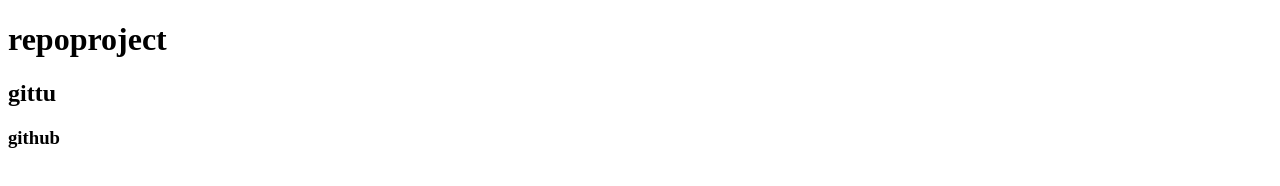
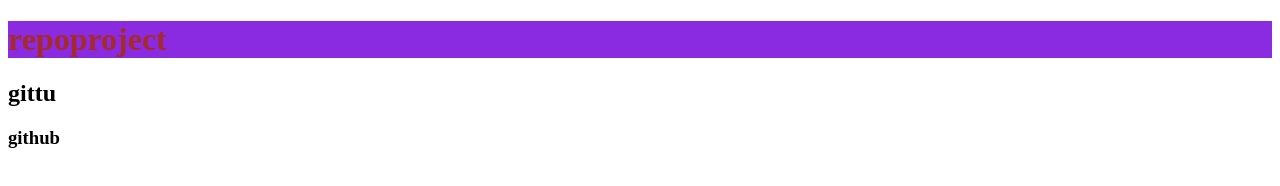
Before and after one commit to abrar-hossain/my_first_repo, a plain HTML site: page index.html in a window 1280 px wide. Drawn offline with Linux system fonts and the light colour scheme.

Commit message:
css_added

```diff
--- a/index.html
+++ b/index.html
@@ -5,6 +5,7 @@
     <meta http-equiv="X-UA-Compatible" content="IE=edge">
     <meta name="viewport" content="width=device-width, initial-scale=1.0">
     <title>my first repo project</title>
+    <link rel="stylesheet" href="style.css">
 </head>
 <body>
     <h1>repoproject</h1>
--- /dev/null
+++ b/style.css
@@ -0,0 +1,5 @@
+h1{
+
+    background-color: blueviolet;
+    color: brown;
+}
```
